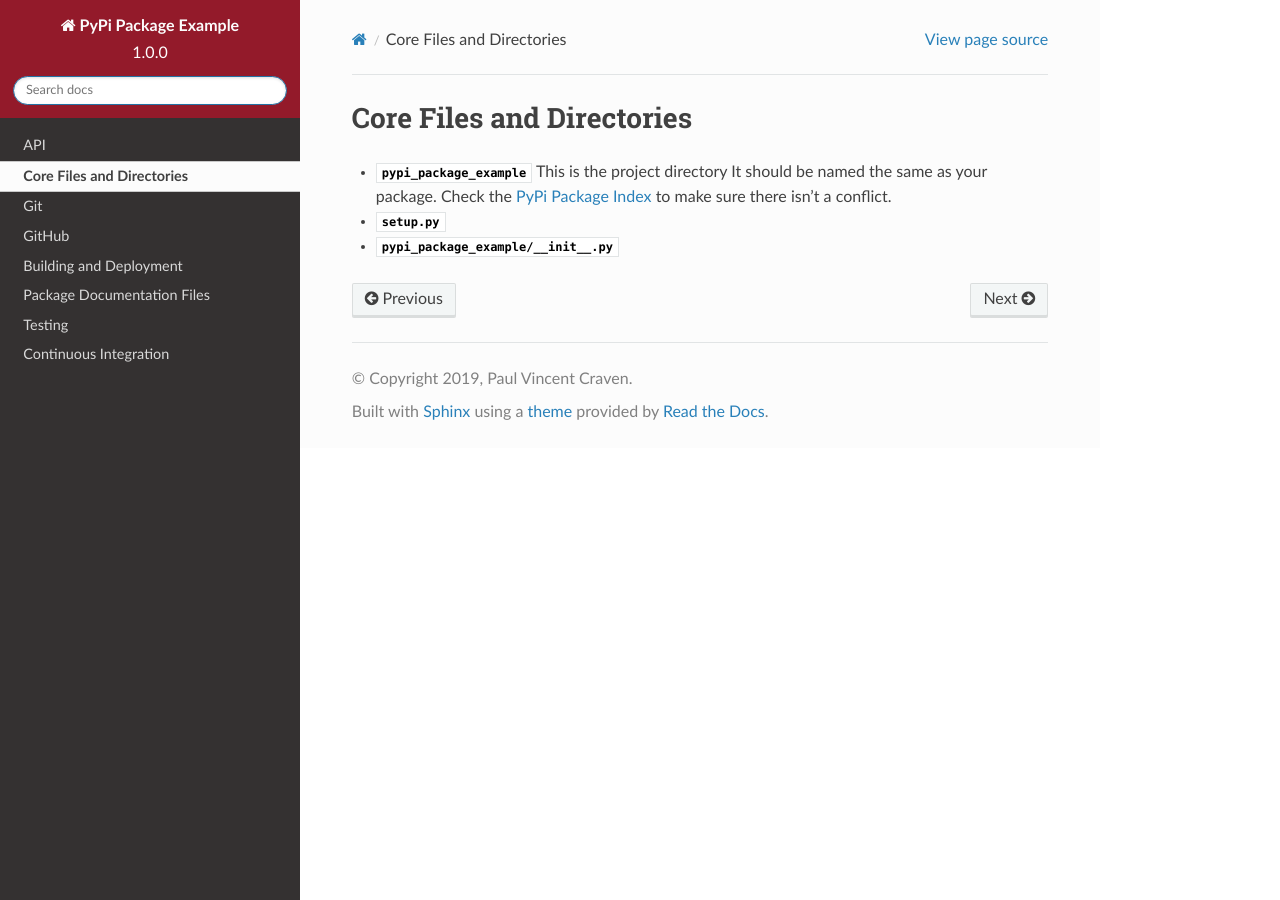
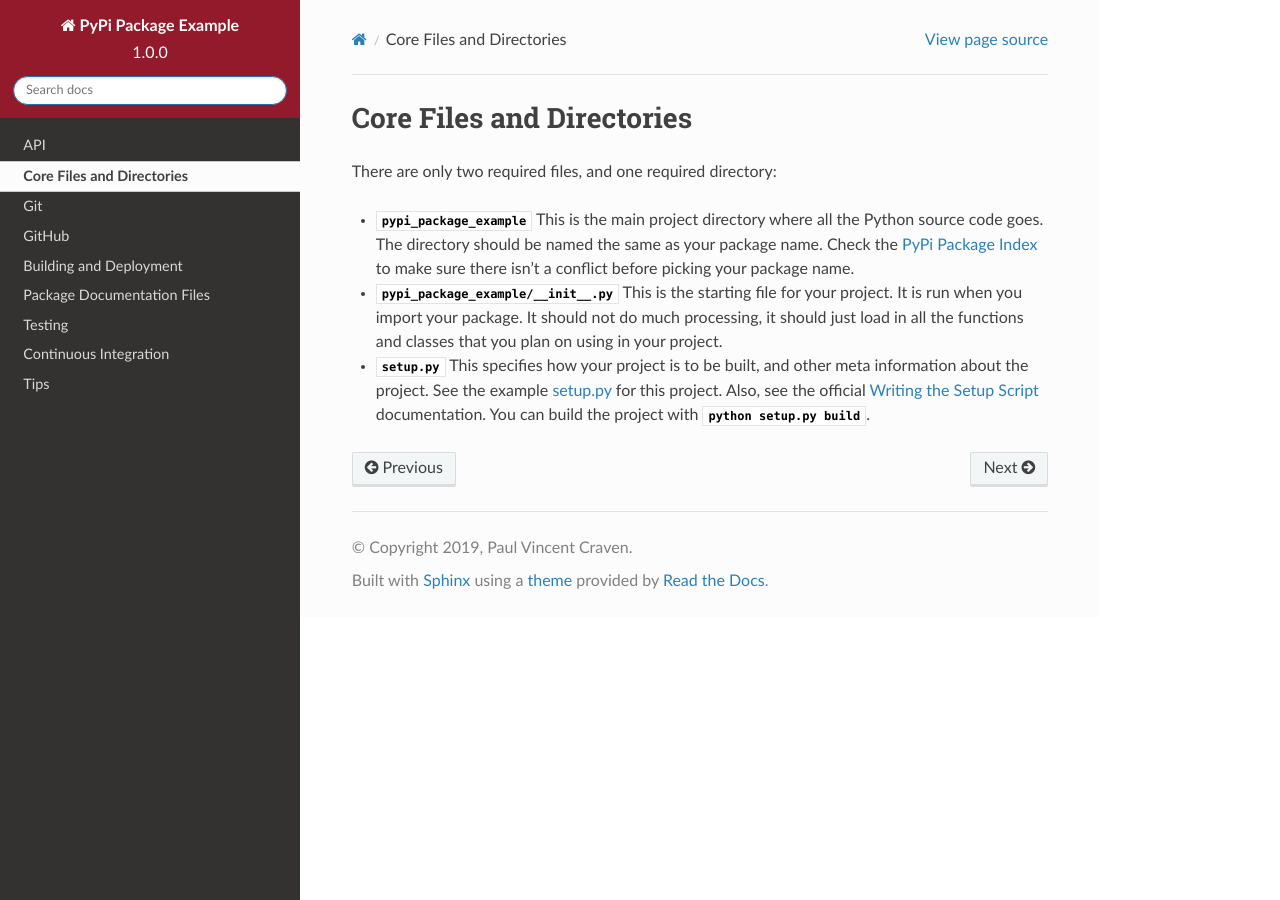
Before and after one commit to pvcraven/pypi_package_example, a Sphinx documentation site: the page built from doc/core.rst, in a window 1280 px wide. Built offline with Sphinx 7.4.7 and the Read the Docs theme 2.0.0, drawn with Linux system fonts in a browser that asks for light colours.

Commit message:
Update documentation

```diff
--- a/doc/core.rst
+++ b/doc/core.rst
@@ -1,11 +1,23 @@
 Core Files and Directories
 ==========================
 
-* ``pypi_package_example`` This is the project directory
-  It should be named the same as your package. Check the
-  `PyPi Package Index`_ to make sure there isn't a conflict.
-* ``setup.py``
-* ``pypi_package_example/__init__.py``
+There are only two required files, and one required directory:
+
+* ``pypi_package_example`` This is the main project directory
+  where all the Python source code goes.
+  The directory should be named the same as your package name. Check the
+  `PyPi Package Index`_ to make sure there isn't a conflict before picking
+  your package name.
+* ``pypi_package_example/__init__.py`` This is the starting file for your
+  project. It is run when you import your package. It should not do much
+  processing, it should just load in all the functions and classes that you
+  plan on using in your project.
+* ``setup.py`` This specifies how your project is to be built, and other
+  meta information about the project. See the example `setup.py`_ for this project.
+  Also, see the official `Writing the Setup Script`_ documentation.
+  You can build the project with ``python setup.py build``.
 
 
 .. _PyPi Package Index: https://pypi.org/
+.. _setup.py: https://github.com/pvcraven/pypi_package_example/blob/master/setup.py
+.. _Writing the Setup Script: https://docs.python.org/3.8/distutils/setupscript.html
--- a/doc/index.rst
+++ b/doc/index.rst
@@ -21,3 +21,4 @@ Additional Documentation
    documentation
    testing
    continuous_integration
+   tips
--- /dev/null
+++ b/doc/tips.rst
@@ -0,0 +1,5 @@
+Tips
+====
+
+You can install a package and use it from your development directory by
+``pip install -e .``
```
Also changed, not shown: ISSUE_TEMPLATE.md (deleted, +0 -23 lines), doc/git.rst (+13 -0 lines), setup.py (+10 -6 lines).
